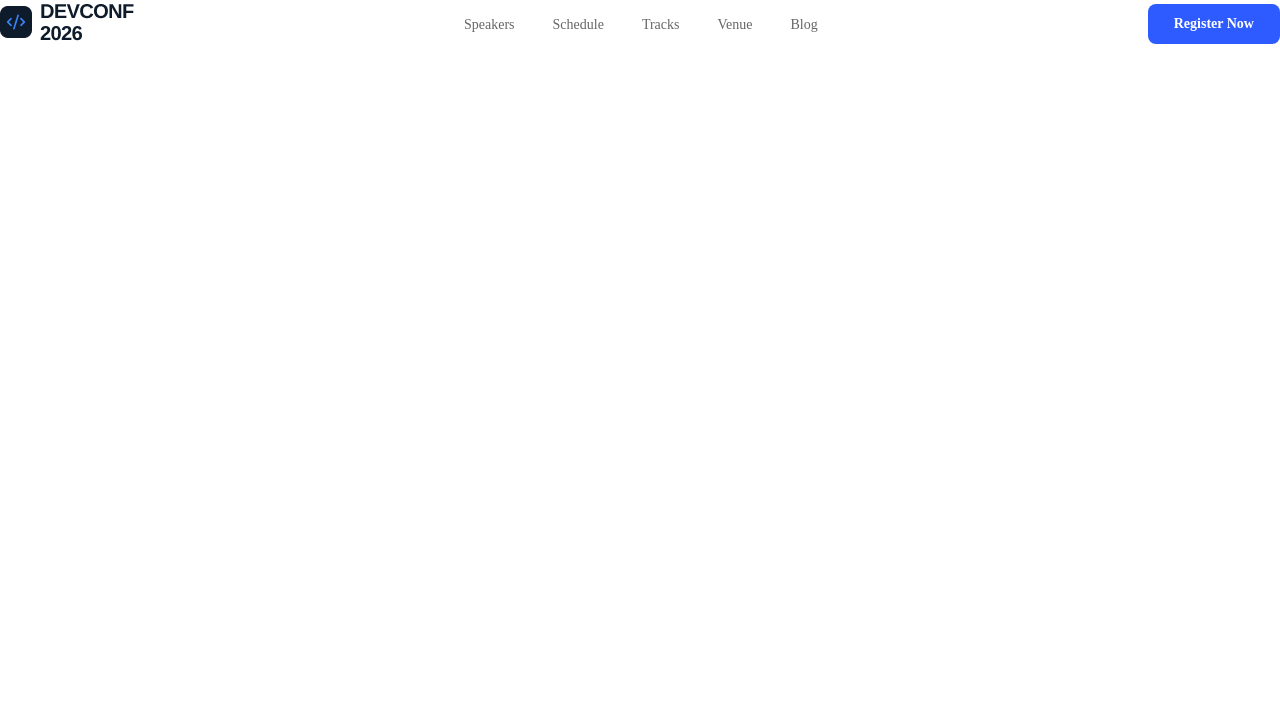
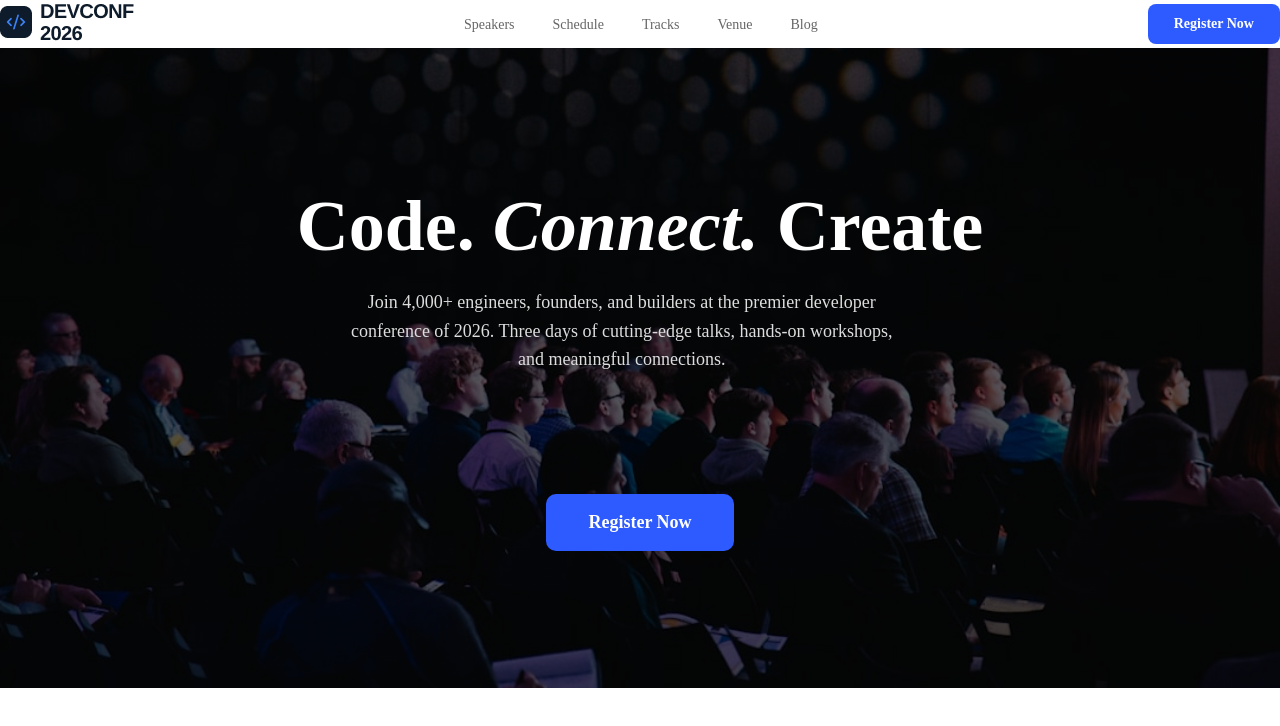
Before and after one commit to mdmoniruzzamanshihab/DevConf-2026, a plain HTML site: page index.html in a window 1280 px wide. Drawn offline with Linux system fonts and the light colour scheme.

Commit message:
banner section completed with optimized backgroud

```diff
--- a/index.html
+++ b/index.html
@@ -26,6 +26,23 @@
 
     </nav>
     </header>
+<section class="banner">
+
+    <div class="banner-content">
+        <h1>
+            Code. <span>Connect.</span> Create
+        </h1>
+
+        <p>
+            Join 4,000+ engineers, founders, and builders at the premier
+            developer <br> conference of 2026. Three days of cutting-edge talks,
+            hands-on workshops,<br> and meaningful connections.
+        </p>
+
+        <a href="#" class="btn">Register Now</a>
+    </div>
+
+</section>
 
 </body>
 </html>
--- a/style.css
+++ b/style.css
@@ -41,3 +41,55 @@
     font-weight: 600;
 
 }
+.banner {
+    height: 80vh;
+    display: flex;
+    justify-content: center;
+    align-items: center;
+    text-align: center;
+
+    background:
+        linear-gradient(rgba(0,0,0,.65), rgba(0,0,0,.65)),
+        url("./assets/banner.jpg");
+
+    background-size: cover;
+    background-position: center;
+    background-repeat: no-repeat;
+}
+
+.banner-content {
+    max-width: 760px;
+    padding: 20px;
+}
+
+.banner-content h1 {
+    color: #fff;
+    font-size: 72px;
+    font-weight: 700;
+    line-height: 1.15;
+    margin-bottom: 20px;
+}
+
+.banner-content h1 span {
+    font-style: italic;
+}
+
+.banner-content p {
+    color: #ddd;
+    font-size: 18px;
+    line-height: 1.6;
+    max-width: 650px;
+    margin: 20px 0px 120px 0px;
+}
+
+.banner .btn {
+    display: inline-block;
+    text-decoration: none;
+    background: #2d5bff;
+    color: #fff;
+    padding: 18px 42px;
+    border-radius: 10px;
+    font-size: 18px;
+    font-weight: 600;
+
+}
```
